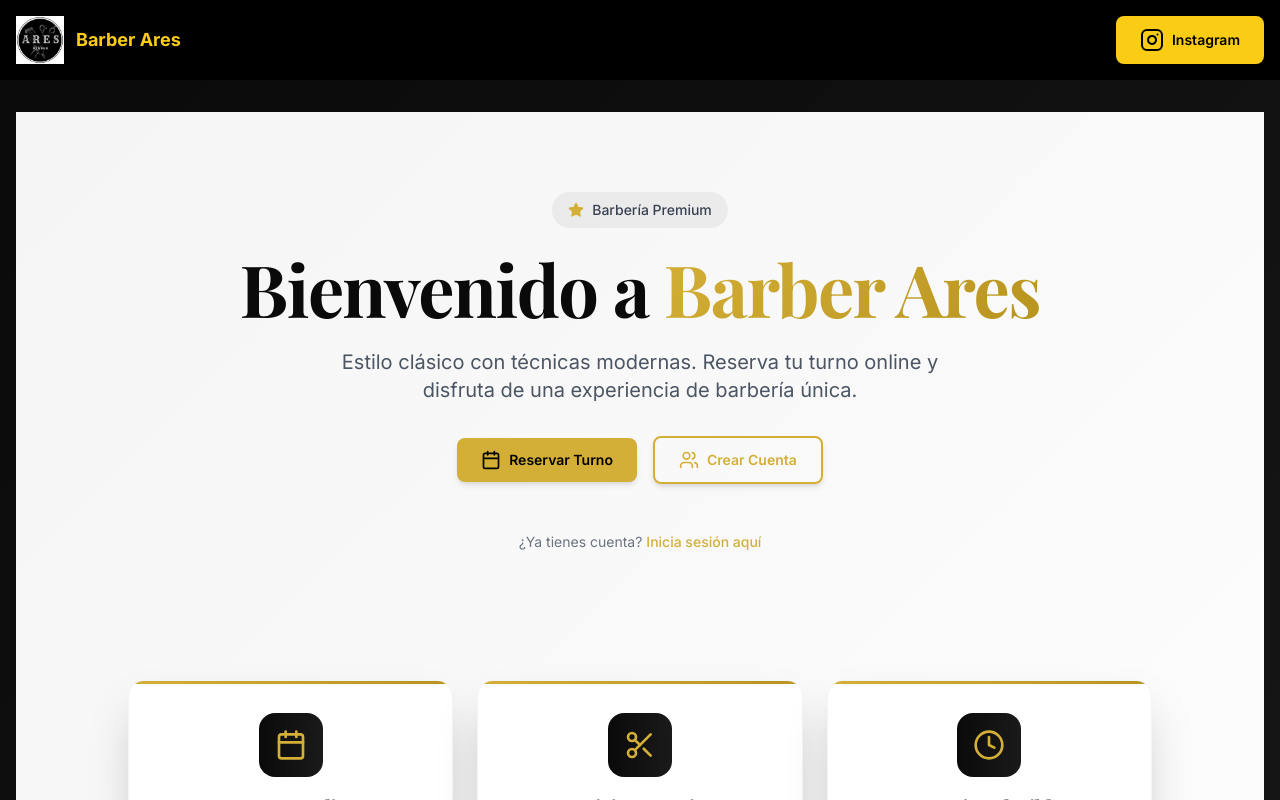
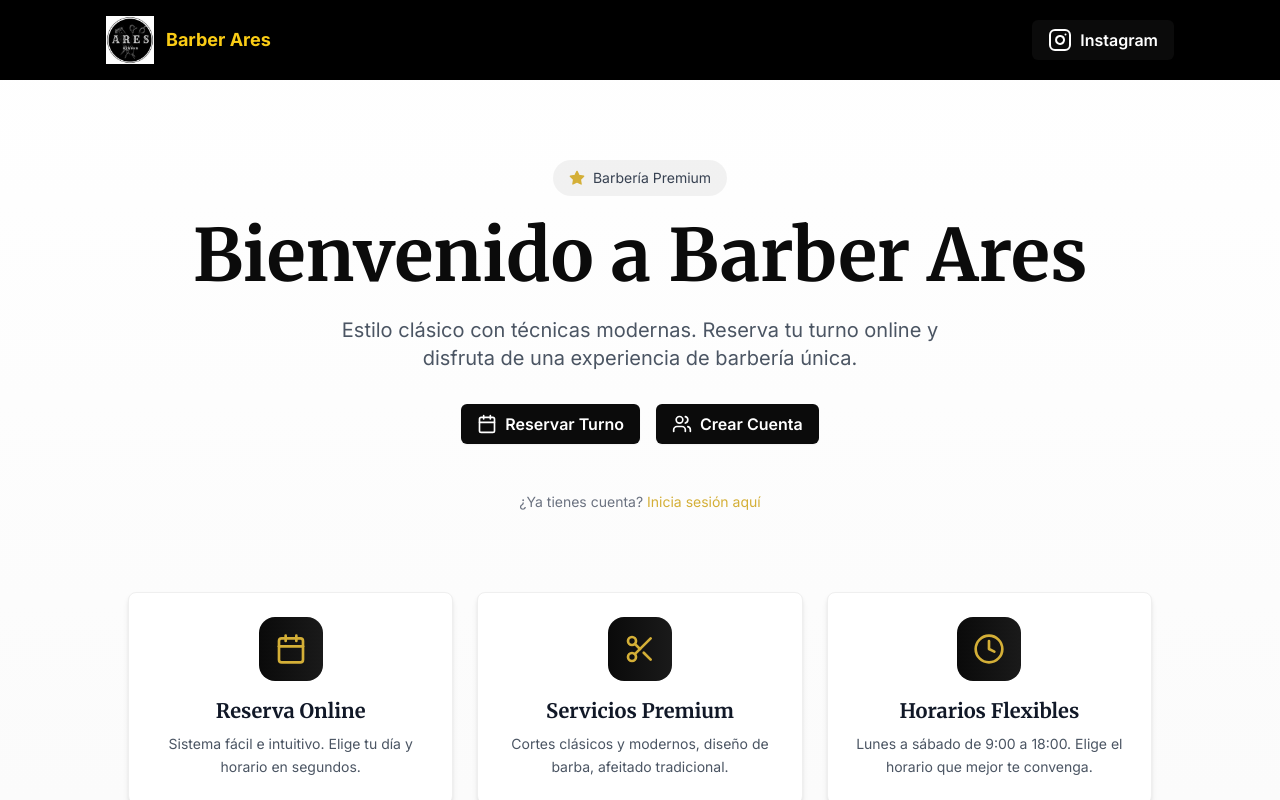
Before and after one commit to lionelc39/barberia-ares, a Next.js app: page / in a window 1280 px wide. Shown: the top 800 px of the page. Built offline with nearby package versions, Linux system fonts and the light colour scheme.

Commit message:
Update globals.css

```diff
--- a/src/app/globals.css
+++ b/src/app/globals.css
@@ -1,284 +1,166 @@
-@import url('https://fonts.googleapis.com/css2?family=Playfair+Display:wght@400;500;600;700;800&family=Inter:wght@300;400;500;600;700&display=swap');
+/* src/app/globals.css */
+
+/* Fuentes: Merriweather (clásica, serif) y Inter (moderna, sans) */
+@import url('https://fonts.googleapis.com/css2?family=Inter:wght@300;400;600;700&family=Merriweather:wght@300;400;700&display=swap');
 
 @tailwind base;
 @tailwind components;
 @tailwind utilities;
 
-/* Variables de color personalizadas */
-:root {
-  --color-primary: #0A0A0A;
-  --color-gold: #D4AF37;
-  --color-gold-dark: #B8941F;
-  --color-dark: #1A1A1A;
-  --color-darker: #0A0A0A;
-  --color-light: #F5F5F5;
-  --color-white: #FFFFFF;
-  --color-gray: #6B7280;
-  --color-gray-light: #E5E7EB;
+/* Reset / base */
+:root{
+  --black: #0b0b0b;
+  --white: #ffffff;
+  --muted: #f5f5f6;
+  --accent: #caa93b; /* dorado suave */
+  --text-dark: #111111;
+  --card-bg: #ffffff;
 }
 
-/* Estilos base */
-* {
-  @apply antialiased;
+html,body,#root {
+  height: 100%;
 }
 
 body {
-  background: linear-gradient(135deg, #0A0A0A 0%, #1A1A1A 100%);
-  font-family: 'Inter', -apple-system, BlinkMacSystemFont, 'Segoe UI', sans-serif;
-  color: var(--color-primary);
-  min-height: 100vh;
+  font-family: "Inter", system-ui, -apple-system, "Segoe UI", Roboto, "Helvetica Neue", Arial;
+  background: linear-gradient(180deg, var(--white) 0%, #fbfbfb 100%);
+  color: var(--text-dark);
+  -webkit-font-smoothing:antialiased;
+  -moz-osx-font-smoothing:grayscale;
+  line-height:1.5;
 }
 
-/* Tipografía */
-h1, h2, h3, h4, h5, h6 {
-  font-family: 'Playfair Display', serif;
-  font-weight: 700;
-  letter-spacing: -0.02em;
+/* Headings: serif for a classic touch */
+h1,h2,h3,h4 {
+  font-family: "Merriweather", Georgia, serif;
+  color: var(--black);
 }
 
-/* Componentes reutilizables */
+/* Buttons primary */
 .btn-primary {
-  @apply inline-flex items-center justify-center gap-2 px-6 py-3 rounded-lg text-sm font-semibold;
-  @apply transition-all duration-300 ease-in-out;
-  @apply shadow-md hover:shadow-xl;
-  @apply transform hover:-translate-y-0.5;
+  @apply inline-flex items-center justify-center gap-2 rounded-md px-4 py-2 font-semibold shadow-sm;
+  background-color: var(--black);
+  color: var(--white);
+  transition: transform .12s ease, box-shadow .12s ease;
+}
+.btn-primary:hover { transform: translateY(-2px); box-shadow: 0 6px 18px rgba(11,11,11,0.12); }
+
+/* Ghost button (for white background) */
+.btn-ghost {
+  @apply inline-flex items-center justify-center gap-2 rounded-md px-4 py-2 font-semibold border;
+  border-color: #e6e6e6;
+  background: transparent;
 }
 
-.btn-gold {
-  @apply bg-[#D4AF37] text-black hover:bg-[#B8941F];
+/* Card */
+.card {
+  @apply bg-white rounded-lg shadow-md p-6;
+  border: 1px solid #efefef;
 }
 
-.btn-black {
-  @apply bg-black text-white hover:bg-[#1A1A1A] border border-[#D4AF37];
+/* Hero */
+.hero {
+  background: linear-gradient(180deg, #ffffff 0%, #fafafa 100%);
+  display:flex;
+  align-items:center;
+  justify-content:center;
+  padding:4.5rem 1rem;
+  border-bottom: 1px solid #eee;
+}
+.hero-inner {
+  max-width:980px;
+  width:100%;
+  display:flex;
+  gap:2.5rem;
+  align-items:center;
+  justify-content:space-between;
+}
+.hero-left {
+  flex:1;
+}
+.hero-right {
+  display:flex;
+  align-items:center;
+  justify-content:center;
+  width:260px;
 }
 
-.btn-outline {
-  @apply border-2 border-[#D4AF37] text-[#D4AF37] hover:bg-[#D4AF37] hover:text-black;
+/* Logo large rounded */
+.logo-large {
+  width: 220px;
+  height: 220px;
+  border-radius: 9999px;
+  overflow:hidden;
+  border: 6px solid var(--black);
+  display:flex;
+  align-items:center;
+  justify-content:center;
+  background: var(--white);
+  box-shadow: 0 10px 30px rgba(11,11,11,0.08);
 }
 
-/* Card con efecto premium */
-.card {
-  @apply bg-white shadow-2xl rounded-2xl p-8;
-  @apply border border-gray-100;
-  @apply transition-all duration-300;
-  position: relative;
-  overflow: hidden;
+/* Section titles (classic) */
+.section-title {
+  @apply text-2xl font-semibold mb-3;
+  color: var(--black);
 }
 
-.card::before {
-  content: '';
-  position: absolute;
-  top: 0;
-  left: 0;
-  width: 100%;
-  height: 3px;
-  background: linear-gradient(90deg, #D4AF37 0%, #B8941F 100%);
+/* Info row */
+.info-row {
+  @apply flex items-start gap-3 py-3 border-b;
+  border-color: #f0eae0;
+}
+.info-icon {
+  width:44px; height:44px; border-radius:8px; background:#fafafa; display:flex; align-items:center; justify-content:center; border:1px solid #f0f0f0;
 }
 
-.card:hover {
-  @apply shadow-3xl transform scale-[1.01];
+/* Calendar customizations for react-datepicker */
+.react-datepicker {
+  border: 1px solid #eaeaea;
+  box-shadow: 0 8px 24px rgba(11,11,11,0.06);
+  font-family: Inter, Arial, sans-serif;
+}
+.react-datepicker__header {
+  background: transparent;
+  border-bottom: 1px solid #eee;
+}
+.react-datepicker__current-month {
+  font-weight:600;
+}
+.react-datepicker__day--selected,
+.react-datepicker__day--keyboard-selected {
+  background: var(--black);
+  color: var(--white);
+  border-radius: 0.375rem;
 }
 
-/* Inputs mejorados */
-.input-field {
-  @apply w-full px-4 py-3 border-2 border-gray-200 rounded-lg;
-  @apply focus:border-[#D4AF37] focus:outline-none focus:ring-2 focus:ring-[#D4AF37]/20;
-  @apply transition-all duration-200;
-  @apply bg-white text-gray-900;
+/* Toasts */
+.toast-container {
+  position: fixed;
+  right: 1rem;
+  top: 1rem;
+  z-index: 60;
+  display:flex;
+  flex-direction:column;
+  gap:0.5rem;
 }
-
-.input-field:focus {
-  @apply shadow-md;
+.toast {
+  @apply px-4 py-3 rounded-md shadow-md flex items-center gap-3;
+  background: #0b0b0b;
+  color: #fff;
 }
-
-.input-field::placeholder {
-  @apply text-gray-400;
-}
-
-/* Container principal con fondo */
-.page-container {
-  @apply min-h-screen;
-  background: linear-gradient(135deg, #F5F5F5 0%, #FFFFFF 100%);
-}
-
-/* Header mejorado */
-.header-gradient {
-  background: linear-gradient(135deg, #0A0A0A 0%, #1A1A1A 100%);
-  box-shadow: 0 4px 20px rgba(212, 175, 55, 0.1);
-}
-
-/* Animaciones personalizadas */
-@keyframes fadeIn {
-  from {
-    opacity: 0;
-    transform: translateY(10px);
-  }
-  to {
-    opacity: 1;
-    transform: translateY(0);
-  }
-}
-
-@keyframes slideIn {
-  from {
-    opacity: 0;
-    transform: translateX(-20px);
-  }
-  to {
-    opacity: 1;
-    transform: translateX(0);
-  }
-}
-
-@keyframes pulse-gold {
-  0%, 100% {
-    box-shadow: 0 0 0 0 rgba(212, 175, 55, 0.4);
-  }
-  50% {
-    box-shadow: 0 0 0 10px rgba(212, 175, 55, 0);
-  }
-}
-
-.animate-fadeIn {
-  animation: fadeIn 0.5s ease-out;
-}
-
-.animate-slideIn {
-  animation: slideIn 0.5s ease-out;
-}
-
-/* Estilos para react-datepicker personalizados */
-.react-datepicker {
-  @apply border-2 border-[#D4AF37] rounded-xl shadow-2xl;
-  font-family: 'Inter', sans-serif !important;
-}
-
-.react-datepicker__header {
-  @apply bg-gradient-to-r from-[#0A0A0A] to-[#1A1A1A] border-b-2 border-[#D4AF37] rounded-t-xl;
-}
-
-.react-datepicker__current-month,
-.react-datepicker__day-name {
-  @apply text-[#D4AF37] font-semibold;
-}
-
-.react-datepicker__day {
-  @apply text-gray-700 hover:bg-[#D4AF37]/10 rounded-lg;
-  @apply transition-all duration-200;
-}
-
-.react-datepicker__day--selected {
-  @apply bg-[#D4AF37] text-black font-bold;
-  @apply hover:bg-[#B8941F];
-}
-
-.react-datepicker__day--keyboard-selected {
-  @apply bg-[#D4AF37]/20;
-}
-
-.react-datepicker__day--disabled {
-  @apply text-gray-300 cursor-not-allowed;
-}
-
-/* Slots de horarios */
-.time-slot {
-  @apply p-3 border-2 border-gray-200 rounded-lg text-center;
-  @apply transition-all duration-200 cursor-pointer;
-  @apply hover:border-[#D4AF37] hover:bg-[#D4AF37]/5;
-  @apply font-medium text-gray-700;
-}
-
-.time-slot.selected {
-  @apply bg-gradient-to-r from-[#0A0A0A] to-[#1A1A1A];
-  @apply border-[#D4AF37] text-[#D4AF37];
-  @apply shadow-lg;
-  animation: pulse-gold 2s infinite;
-}
-
-.time-slot:disabled {
-  @apply opacity-40 cursor-not-allowed hover:border-gray-200 hover:bg-transparent;
-}
+.toast.success { background: linear-gradient(90deg, #0b0b0b, #132226); border-left: 4px solid var(--accent); }
+.toast.error { background: #3b0d0d; border-left:4px solid #ff6b6b; }
 
 /* Loading spinner */
 .spinner {
-  border: 3px solid #f3f3f3;
-  border-top: 3px solid #D4AF37;
-  border-radius: 50%;
-  width: 24px;
-  height: 24px;
-  animation: spin 1s linear infinite;
+  border: 3px solid rgba(0,0,0,0.08);
+  border-top: 3px solid var(--black);
+  border-radius:50%;
+  width:18px;height:18px;animation:spin .9s linear infinite;
 }
+@keyframes spin { to { transform: rotate(360deg);} }
 
-@keyframes spin {
-  0% { transform: rotate(0deg); }
-  100% { transform: rotate(360deg); }
-}
-
-/* Toast notifications */
-.toast {
-  @apply fixed top-4 right-4 z-50;
-  @apply bg-white shadow-2xl rounded-xl p-4 border-l-4;
-  @apply animate-slideIn;
-  max-width: 400px;
-}
-
-.toast.success {
-  @apply border-green-500;
-}
-
-.toast.error {
-  @apply border-red-500;
-}
-
-.toast.info {
-  @apply border-[#D4AF37];
-}
-
-/* Efectos hover para links */
-a {
-  @apply transition-all duration-200;
-}
-
-/* Scrollbar personalizada */
-::-webkit-scrollbar {
-  width: 10px;
-}
-
-::-webkit-scrollbar-track {
-  background: #f1f1f1;
-}
-
-::-webkit-scrollbar-thumb {
-  background: linear-gradient(135deg, #D4AF37 0%, #B8941F 100%);
-  border-radius: 5px;
-}
-
-::-webkit-scrollbar-thumb:hover {
-  background: #B8941F;
-}
-
-/* Responsive adjustments */
-@media (max-width: 768px) {
-  .card {
-    @apply p-6;
-  }
-
-  .btn-primary {
-    @apply px-4 py-2 text-sm;
-  }
-}
-
-/* Gradient text effect */
-.text-gradient {
-  background: linear-gradient(135deg, #D4AF37 0%, #B8941F 100%);
-  -webkit-background-clip: text;
-  -webkit-text-fill-color: transparent;
-  background-clip: text;
-}
-
-/* Section divider */
-.section-divider {
-  height: 2px;
-  background: linear-gradient(90deg, transparent 0%, #D4AF37 50%, transparent 100%);
-  margin: 2rem 0;
-}
+/* Small helpers */
+.text-muted { color:#6b6b6b; }
+.container { max-width:1100px; margin:0 auto; padding:0 1rem; }
```
